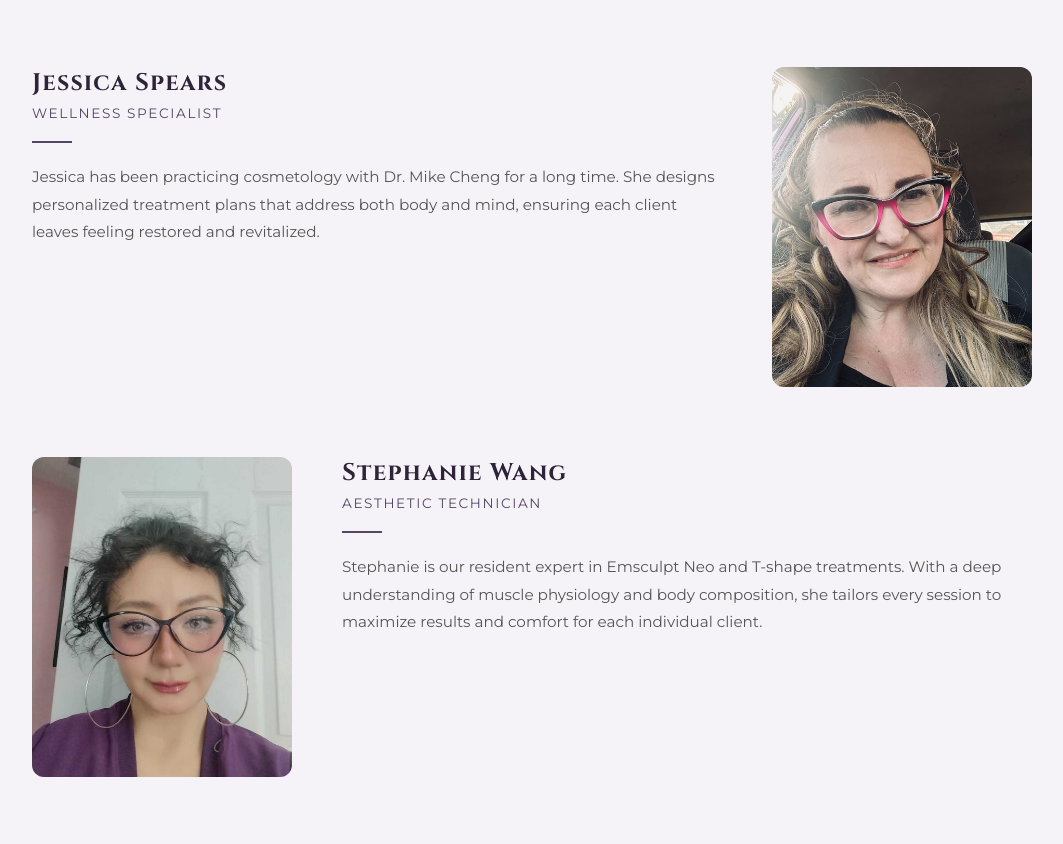
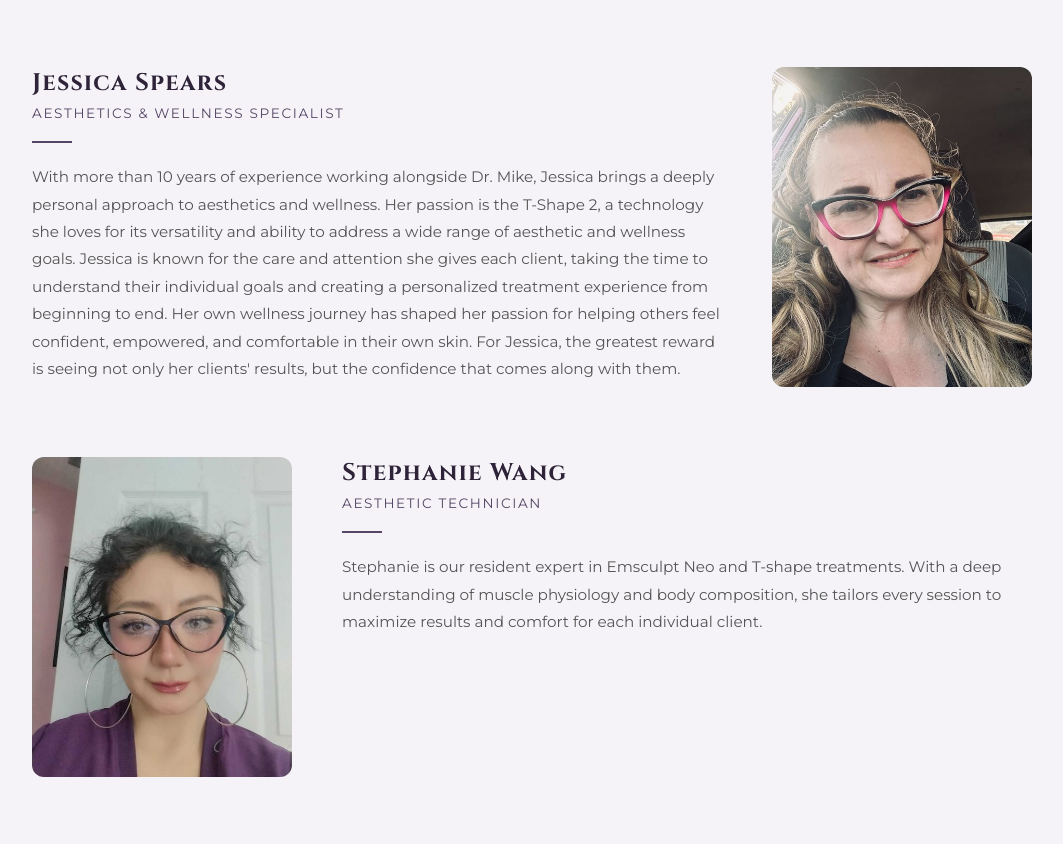
Before and after one commit to caitlin-cheng-ccc/aawc-website, a plain HTML site: page about.html in a window 1280 px wide. Shown: the part 1881-2725 px from the top of the page, without its empty margins (108-1171 px from the left). Drawn offline with Linux system fonts and the light colour scheme; grey boxes are pictures that could not be loaded.

Commit message:
new description for jess

```diff
--- a/about.html
+++ b/about.html
@@ -542,9 +542,11 @@
                 <img class="staff-photo" src="images/IMG_4454.JPG.webp" alt="Staff member">
                 <div class="staff-info">
                     <h3 class="staff-name">Jessica Spears</h3>
-                    <p class="staff-title">Wellness Specialist</p>
+                    <p class="staff-title">Aesthetics & Wellness Specialist</p>
                     <div class="staff-divider"></div>
-                    <p class="staff-bio">Jessica has been practicing cosmetology with Dr. Mike Cheng for a long time. She designs personalized treatment plans that address both body and mind, ensuring each client leaves feeling restored and revitalized.</p>
+                    <p class="staff-bio"> With more than 10 years of experience working alongside Dr. Mike, Jessica brings a deeply personal approach to aesthetics and wellness. Her passion is the T-Shape 2, a technology she loves for its versatility and ability to address a wide range of aesthetic and wellness goals.
+                        Jessica is known for the care and attention she gives each client, taking the time to understand their individual goals and creating a personalized treatment experience from beginning to end.
+                        Her own wellness journey has shaped her passion for helping others feel confident, empowered, and comfortable in their own skin.  For Jessica, the greatest reward is seeing not only her clients' results, but the confidence that comes along with them.</p>
                 </div>
             </div>
 
```
Also changed, not shown: index.html (+4 -2 lines).
